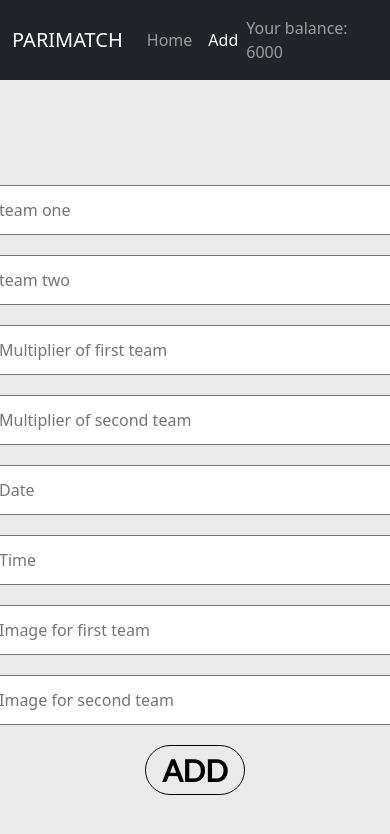
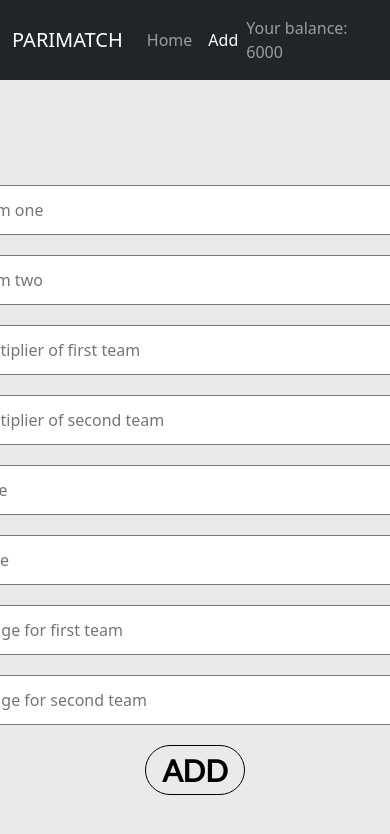
Before and after one commit to fallintovoid/react-course, a React (Create React App) app: page /add in a window 390 px wide. Shown: the top 834 px of the page. Built offline with nearby package versions, Linux system fonts and the light colour scheme.

Commit message:
phone adapted

```diff
--- a/src/components/add-window/add-window.scss
+++ b/src/components/add-window/add-window.scss
@@ -4,7 +4,7 @@
     display: flex;
     justify-content: center;
     .add_tab {
-        width: 80%;
+        width: 100%;
         min-height: 800px;
         display: flex;
         align-items: center;
@@ -15,7 +15,7 @@
             align-items: center;
             input{
                 height: 50px;
-                width: 400px;
+                width: 190%;
                 margin-top: 20px;
             }
             .add_button{
--- a/src/components/bet-list-item/bet-list-item.jsx
+++ b/src/components/bet-list-item/bet-list-item.jsx
@@ -49,7 +49,7 @@ const BetListItem = ({firstTeamName, secondTeamName, firstCo, secondCo, srcOne,
 }
 
 const CustomButton = styled(Button)`
-    width: 15%;
+    width: 25%;
     height: 80%;
 `
 
--- a/src/components/bet-list-item/bet-list-item.scss
+++ b/src/components/bet-list-item/bet-list-item.scss
@@ -12,7 +12,7 @@
     align-items: center;
     flex-direction: column;
     .team-names {
-        width: 70%;
+        width: 100%;
         height: 75%;
         display: flex;
         .team-name {
@@ -35,7 +35,7 @@
             }
         }
         .team-one, .team-two {
-            width: 40%;
+            width: 50%;
             height: 100%;
             display: flex;
             flex-direction: column;
--- a/src/components/bet-window/bet-window.scss
+++ b/src/components/bet-window/bet-window.scss
@@ -14,4 +14,9 @@
         color: white;
         margin-bottom: 10px;
     }
+    @media only screen and (max-width: 480px) {
+        border-radius: 0;
+        width: 100vw;
+        left: 0;
+    }
 }
--- a/src/components/win-tab/win-tab.scss
+++ b/src/components/win-tab/win-tab.scss
@@ -13,11 +13,14 @@
     font-size: 1.3rem;
     font-weight: 400;
     background-color: black;
-    top: 94%;
+    top: 95%;
     left: 44%;
     transform: translateY(50px);
     text-align: center;
     &.active {
         transform: translateY(-20px);
     }
-  }
+    @media only screen and (max-width: 480px) {
+        left: 30%;
+    }
+}
```
